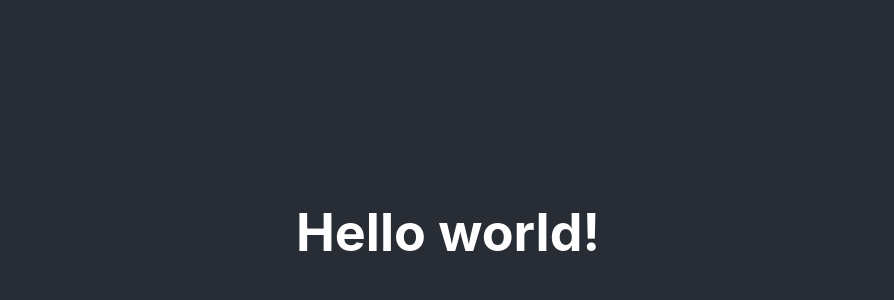
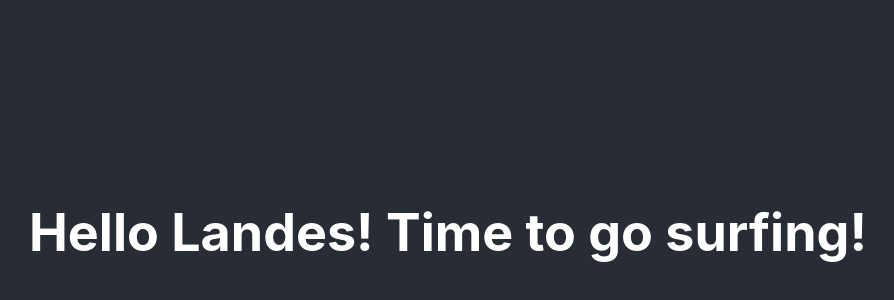
Before and after one commit to IlzeRieba/weather-react, a React (Create React App) app: page / in a window 1280 px wide. Shown: the part 168-468 px from the top of the page, without its empty margins (192-1086 px from the left). Built offline with nearby package versions, Linux system fonts and the light colour scheme; no server answers.

Commit message:
updated heading 1 content

```diff
--- a/src/Weather.js
+++ b/src/Weather.js
@@ -4,7 +4,7 @@ import axios from "axios";
 export default function Weather()
 {
     function handleResponse(response) {
-        alert(`The weather in London is ${response.data.main.temp} C `)
+        return (`The weather in London is ${response.data.main.temp} C `)
     }
     let apiKey = "9860ec3dfdc6dad49e4f6a4e8c42cfa9";
 let apiUrl = `https://api.openweathermap.org/data/2.5/weather?q=London&appid=${apiKey}&units=metric`;
@@ -13,7 +13,7 @@ axios.get(apiUrl).then(handleResponse);
 
 return (
         <h1>
-            Hello world!
+            Hello Landes! Time to go surfing!
         </h1>
     );
 }
```
